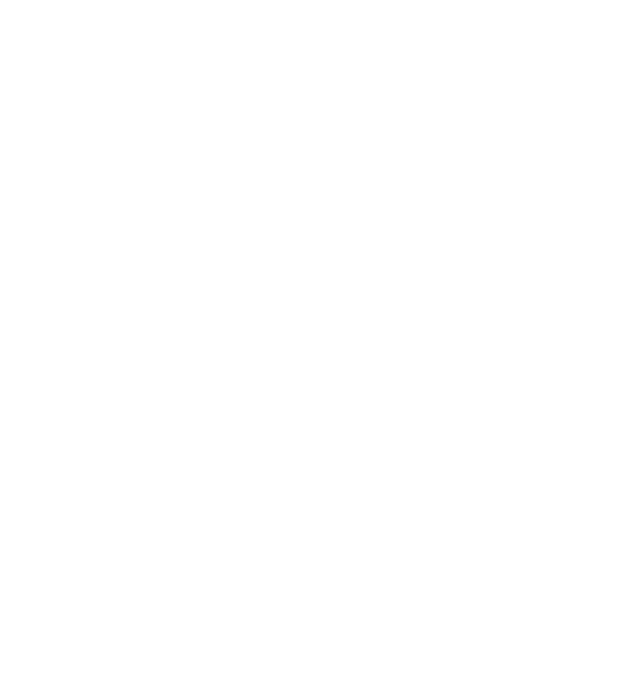
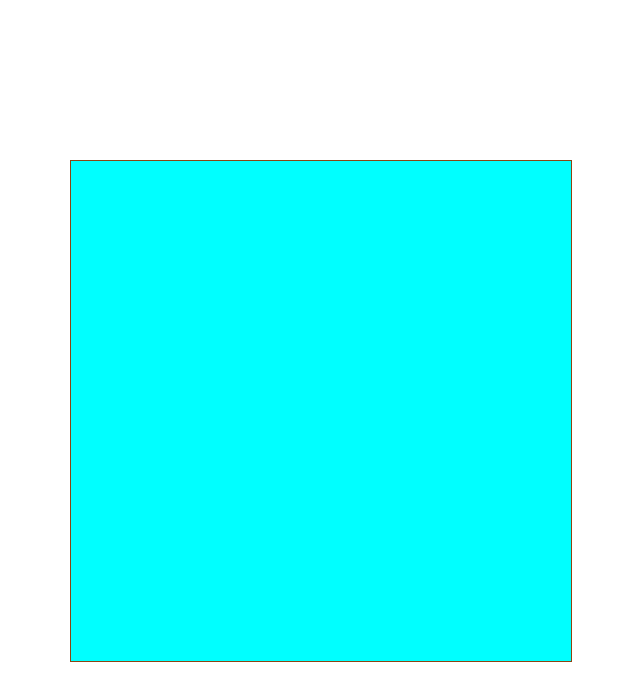
Before and after one commit to miachi-solomon/tic-tac-toe, a plain HTML site: page index.html in a window 1280 px wide. Shown: the whole page, without its empty margins (319-959 px from the left). Drawn offline with Linux system fonts and the light colour scheme.

Commit message:
css and html

```diff
--- a/index.html
+++ b/index.html
@@ -8,6 +8,9 @@
     <link rel="stylesheet" href="style.css">
 </head>
 <body>
-
+    <div class="container">
+        <h1 class="turn"></h1>
+        <div class="board"></div>
+    </div>
 </body>
 </html>
--- a/script.js
+++ b/script.js
@@ -66,7 +66,6 @@ const GameController = (player1, player2) => {
 
     const playRound = (row, column) => {
         board.playToken(row, column, currentPlayer.token);
-
         checkWin();
 
         if (playerWon) {
@@ -148,7 +147,8 @@ const GameController = (player1, player2) => {
     printBoardOut();
 
     return {
-        playRound
+        playRound,
+        getActivePlayer
     }
 }
 
--- a/style.css
+++ b/style.css
@@ -1,4 +1,19 @@
 body {
     margin: 0;
     font-family: Arial, Helvetica, sans-serif;
+    display: flex;
+    height: 100vh;
+    justify-content: center;
+    align-items: center;
 }
+
+.board {
+    display: grid;
+    width: 500px;
+    height: 500px;
+    grid-template-rows: repeat(3, 1fr);
+    grid-template-columns: repeat(3, 1fr);
+    background-color: aqua;
+    border: 1px solid saddlebrown;
+    gap: 10px;
+}
```
